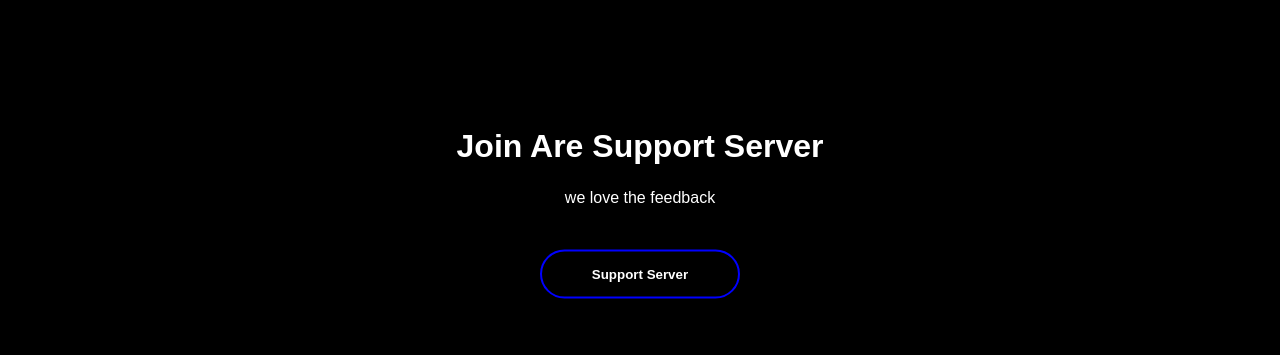
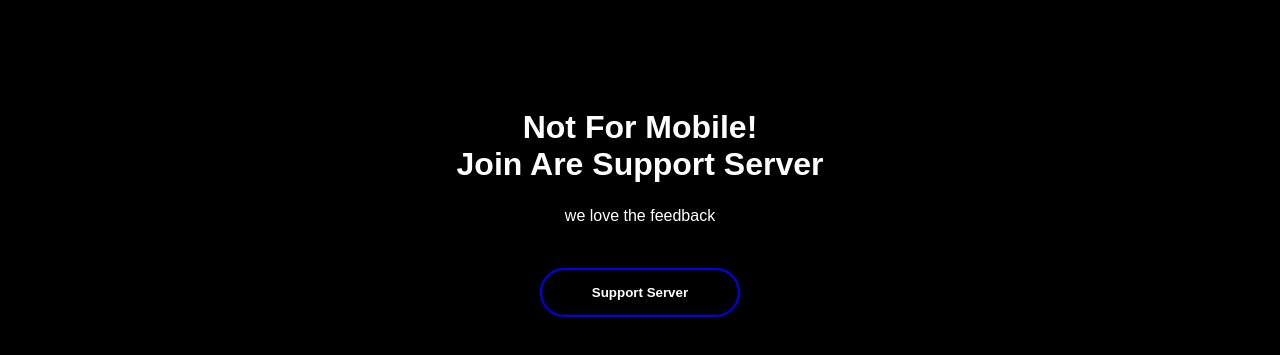
Before and after one commit to Flebs/roofus, a plain HTML site: page index.html in a window 1280 px wide. Shown: the part 177-532 px from the top of the page. Drawn offline with Linux system fonts and the light colour scheme.

Commit message:
Update index.html

```diff
--- a/index.html
+++ b/index.html
@@ -43,6 +43,7 @@
     }
 </style>
 <div class="content">
+    <h1>Not For Mobile!</h1>
     <h1>Join Are Support Server</h1>
     <p>we love the feedback</p>
     <div class="buttons">
```
